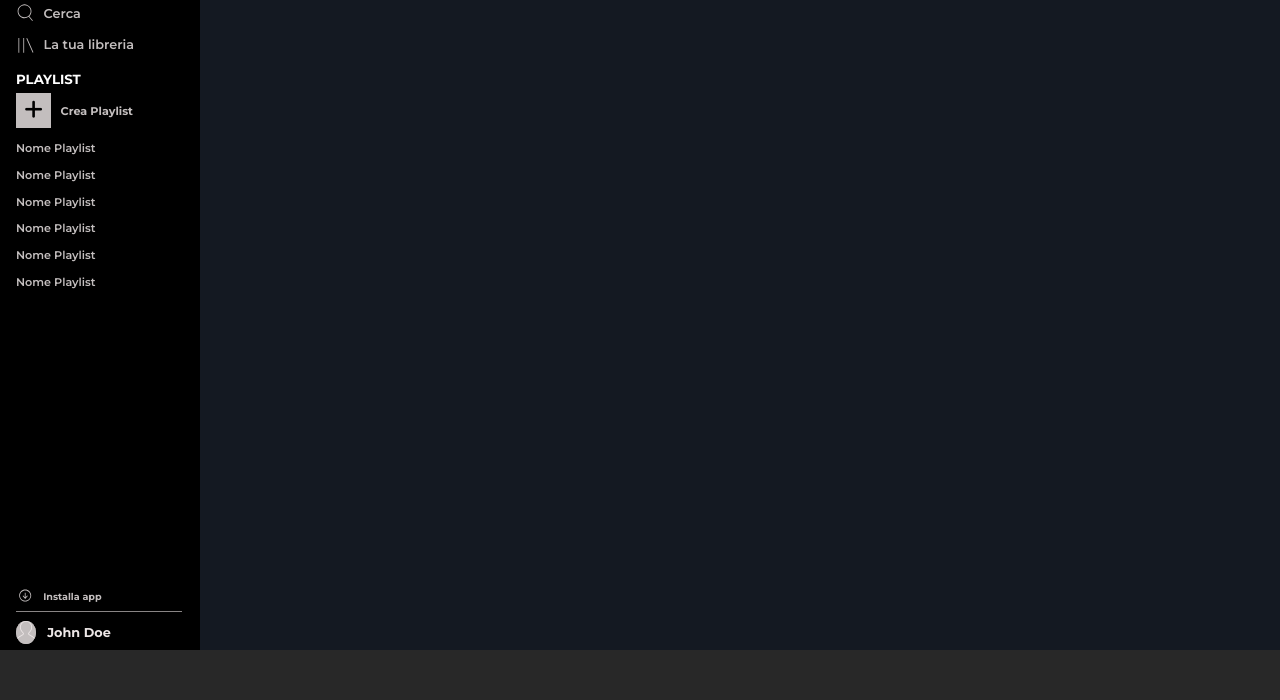
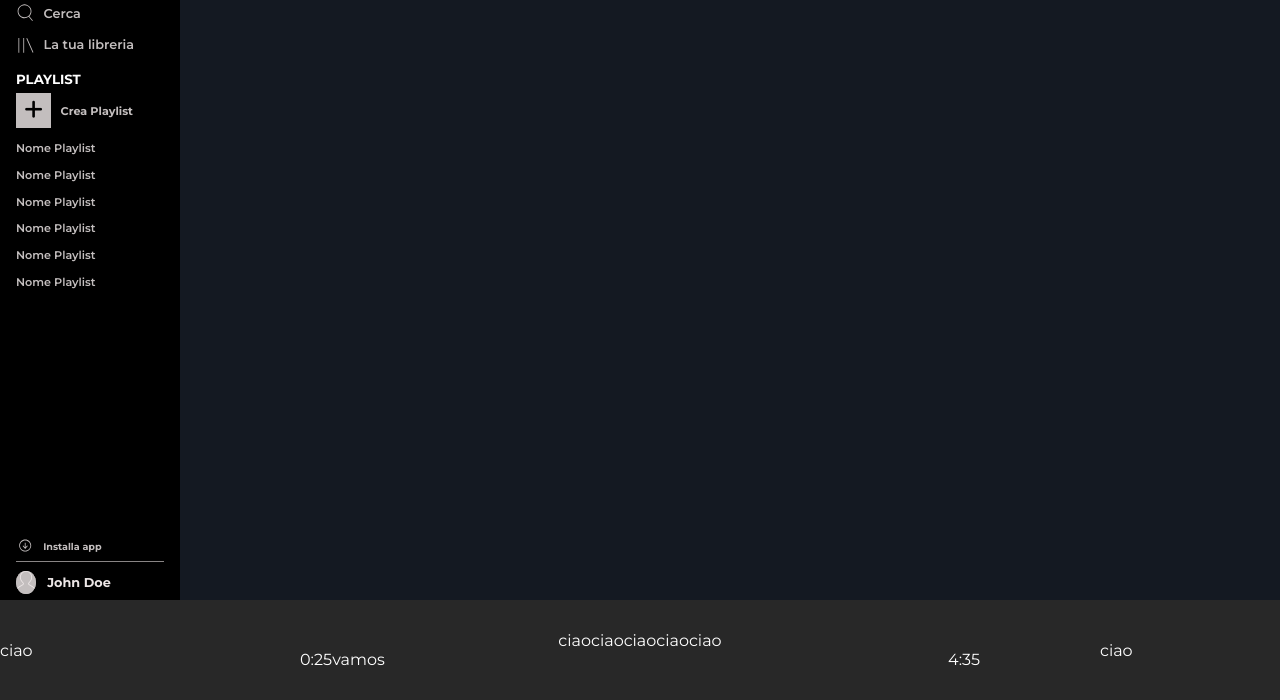
Before and after one commit to constantinandrei/html-css-spotifyweb, a plain HTML site: page index.html in a window 1280 px wide. Shown: the part 100-800 px from the top of the page. Drawn offline with Linux system fonts and the light colour scheme.

Commit message:
sets player bar main layout

```diff
--- a/css/style.css
+++ b/css/style.css
@@ -16,12 +16,27 @@ html {
 
 #player-bar {
     background-color: var(--player-bg);
-    min-height: 50px;
+    min-height: 100px;
+}
+
+#player-bar .player-controller {
+    flex-basis: auto;
+    width: 100%;
+    max-width: 680px;
+}
+
+#player-bar .left-side {
+    min-width: var(--side-bar-width);
+}
+
+#player-bar .right-side {
+    min-width: var(--side-bar-width);
+    flex-basis: auto;
 }
 
 #side-bar {
     background-color: var(--side-bar-bg);
-    min-width: 200px;
+    min-width: var(--side-bar-width);
     padding-left: var(--side-bar-padding-left);
     padding-bottom: 0.4rem;
 }
--- a/css/utilities.css
+++ b/css/utilities.css
@@ -10,8 +10,12 @@
     flex-direction: column;
 }
 
-.justify-end {
-    justify-content: flex-end;
+.spc-btw {
+    justify-content: space-between;
+}
+
+.justify-center {
+    justify-content: center;
 }
 
 .align-center {
--- a/css/variables.css
+++ b/css/variables.css
@@ -10,4 +10,6 @@
     --side-bar-padding-left: 1rem;
 
     --nav-item-height: 30px;
+
+    --side-bar-width: 180px;
 }
--- a/index.html
+++ b/index.html
@@ -146,9 +146,35 @@
                     </div>
 
             </div>
-            <div class="col shrink-0">
-                <!-- Player bar -->
-                <div id="player-bar">
+
+            <!-- Player bar -->
+            <div id="player-bar" class="col shrink-0 row align-center spc-btw">
+
+                <!-- Left Side -->
+                <div class="col shrink-0 left-side">
+                    ciao
+                </div>
+
+                <!-- Center with control buttons -->
+                <div class="player-controller col row row-vertical">
+                    <div class="icons-bar col grow-1 row justify-center">
+                        <div class="dic">ciao</div>
+                        <div class="dic">ciao</div>
+                        <div class="dic">ciao</div>
+                        <div class="dic">ciao</div>
+                        <div class="dic">ciao</div>
+                    </div>
+
+                    <div class="trak-bar col grow-1 row spc-btw">
+                        <div class="col shrink-0">0:25</div>
+                        <div class="col grow-1">vamos</div>
+                        <div class="col shrink-0">4:35</div>
+                    </div>
+                </div>
+
+                <!-- Right Side -->
+                <div class="col shrink-0 right-side">
+                    ciao
                 </div>
             </div>
 
```
